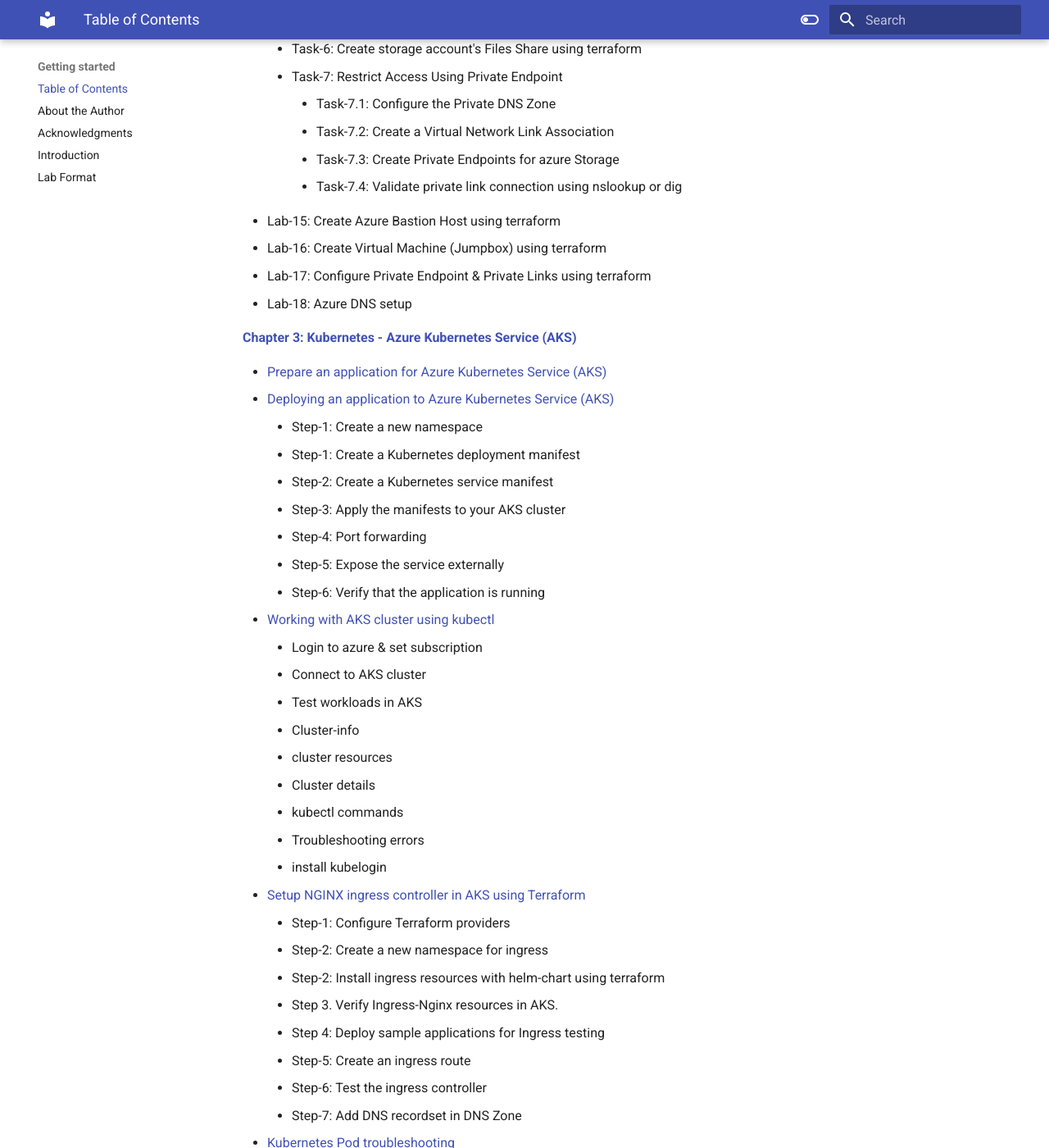
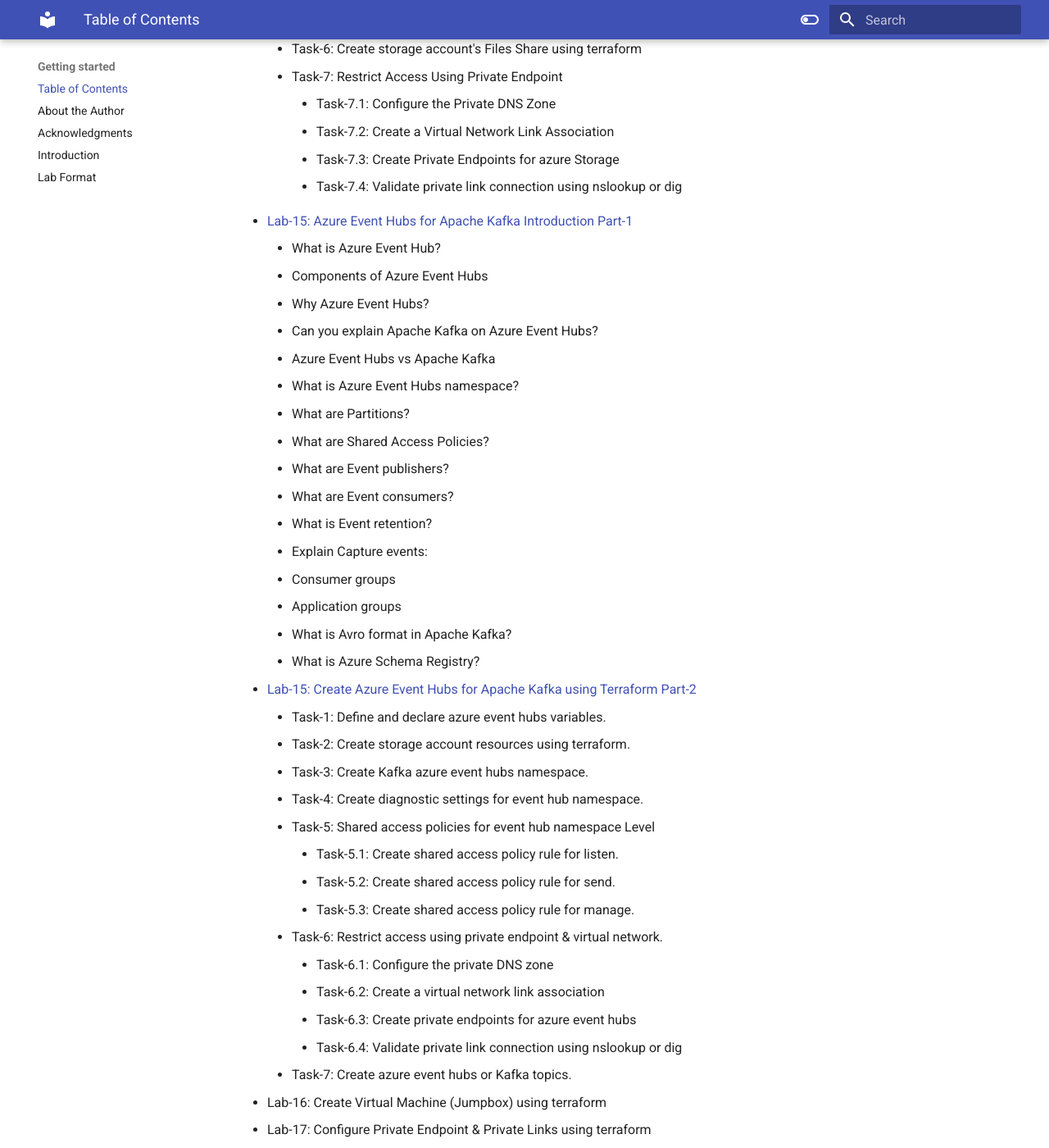
Before and after one commit to akeesari/micros-k8s, an MkDocs documentation site: the page built from docs/gettingstarted/toc.md, in a window 1280 px wide and 1400 px high, scrolled down 6384 px. Shown: the whole window at 82% size. Built offline with MkDocs 1.6.1 and Material for MkDocs 9.7.7, drawn with Linux system fonts in a browser that asks for light colours.

Commit message:
toc - Azure Event Hubs

```diff
--- a/docs/gettingstarted/toc.md
+++ b/docs/gettingstarted/toc.md
@@ -174,7 +174,7 @@
         - Task-4.2: Create virtual network link to associate redis private DNS zone to vnet
         - Task-4.3: Configure private endpoint for Azure Cache for Redis using terraform
         - Task-4.4: Validate private link connection using `nslookup` or `dig`
-- [Lab-13: Create Front Door and CDN profile using Terraform](../azure/15-cdn-frontdoor.md)
+- [Lab-13: Create Front Door and CDN profile using Terraform](../azure/17-cdn-frontdoor.md)
     - Task-1: Define and Declare Azure Front Door & CDN variables.
     - Task-2: Create a Front Door CDN profile using Terraform.
     - Task-3: Create a Front Door Endpoint using Terraform.
@@ -186,7 +186,7 @@
     - Task-9: Create DNS CNAME records in DNS Zone
     - Task-10: Configure diagnostic settings for CDN profile
     - Task-11: Apply lock on Front Door Profile
-- [Lab-14: Create Storage Account using terraform](../azure/16-storage-account.md)
+- [Lab-14: Create Storage Account using terraform](../azure/15-storage-account.md)
     - Task-1: Define and declare azure storage account variables
     - Task-2: Create azure storage account using terraform
     - Task-3: Create azure storage account container using terraform
@@ -198,7 +198,40 @@
         - Task-7.2: Create a Virtual Network Link Association
         - Task-7.3: Create Private Endpoints for azure Storage
         - Task-7.4: Validate private link connection using nslookup or dig
-- Lab-15: Create Azure Bastion Host using terraform
+- [Lab-15: Azure Event Hubs for Apache Kafka Introduction Part-1](../azure/16-event-hubs-part-1.md)
+    - What is Azure Event Hub?
+    - Components of Azure Event Hubs
+    - Why Azure Event Hubs?
+    - Can you explain Apache Kafka on Azure Event Hubs?
+    - Azure Event Hubs vs Apache Kafka
+    - What is Azure Event Hubs namespace?
+    - What are Partitions?
+    - What are Shared Access Policies?
+    - What are Event publishers?
+    - What are Event consumers?
+    - What is Event retention?
+    - Explain Capture events:
+    - Consumer groups
+    - Application groups
+    - What is Avro format in Apache Kafka?
+    - What is Azure Schema Registry?
+- [Lab-15: Create Azure Event Hubs for Apache Kafka using Terraform Part-2](../azure/16-event-hubs-part-2.md)
+    - Task-1: Define and declare azure event hubs variables.
+    - Task-2: Create storage account resources using terraform.
+    - Task-3: Create Kafka azure event hubs namespace.
+    - Task-4: Create diagnostic settings for event hub namespace.
+    - Task-5: Shared access policies for event hub namespace Level
+        - Task-5.1: Create shared access policy rule for listen.
+        - Task-5.2: Create shared access policy rule for send.
+        - Task-5.3: Create shared access policy rule for manage.
+    - Task-6: Restrict access using private endpoint & virtual network.
+        - Task-6.1: Configure the private DNS zone
+        - Task-6.2: Create a virtual network link association
+        - Task-6.3: Create private endpoints for azure event hubs
+        - Task-6.4: Validate private link connection using nslookup or dig
+    - Task-7: Create azure event hubs or Kafka topics.
+
+
 - Lab-16: Create Virtual Machine (Jumpbox) using terraform
 - Lab-17: Configure Private Endpoint & Private Links using terraform
 - Lab-18: Azure DNS setup
```
